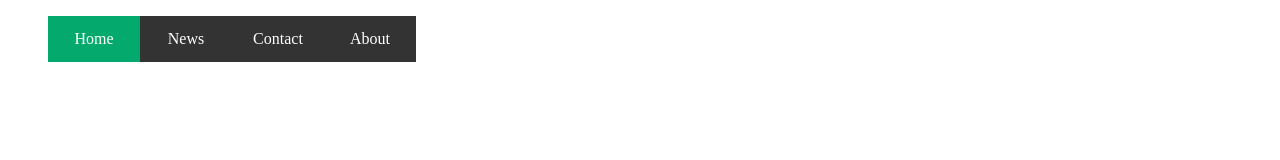
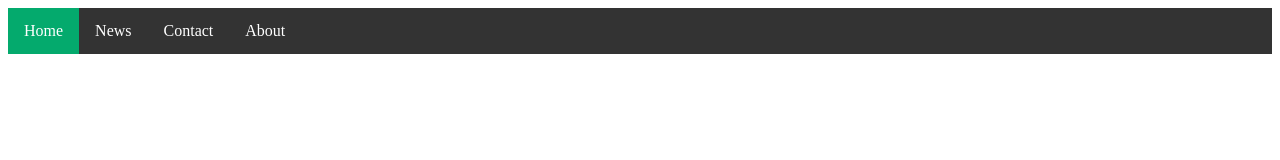
Before and after one commit to LTAzec/websites_oefeningen, a plain HTML site: page Les3_text_images_lists/les03-oef04.html in a window 1280 px wide. Drawn offline with Linux system fonts and the light colour scheme.

Commit message:
les03-oef3 en oef 4 zonder fouten

```diff
--- a/Les3_text_images_lists/les03-oef04.html
+++ b/Les3_text_images_lists/les03-oef04.html
@@ -5,23 +5,28 @@
     <meta name="viewport" content="width=device-width, initial-scale=1.0" />
     <title>Document</title>
     <style>
-      li {
+      ul {
+        list-style-type: none;
         margin: 0;
         padding: 0;
         overflow: hidden;
         background-color: #333;
+      }
+
+      li {
         float: left;
       }
-      a {
+
+      li a {
         display: block;
-        width: 60px;
         color: white;
         text-align: center;
-        padding-top: 14px;
-        padding-bottom: 14px;
-        padding-left: 16px;
-        padding-right: 16px;
-        text-decoration-line: none;
+        padding: 14px 16px;
+        text-decoration: none;
+      }
+
+      li a:hover {
+        background-color: #111;
       }
       a:hover {
         background-color: #111;
@@ -35,13 +40,11 @@
     </style>
   </head>
   <body>
-    <p>
     <ul>
       <li><a class="active" href="default.asp">Home</a></li>
       <li><a href="news.asp">News</a></li>
       <li><a href="contact.asp">Contact</a></li>
       <li><a href="about.asp">About</a></li>
     </ul>
-    </p>
   </body>
 </html>
```
Also changed, not shown: Les3_text_images_lists/les03-oef03.html (+2 -2 lines). Lines whose indentation alone changed are shown as unchanged.
